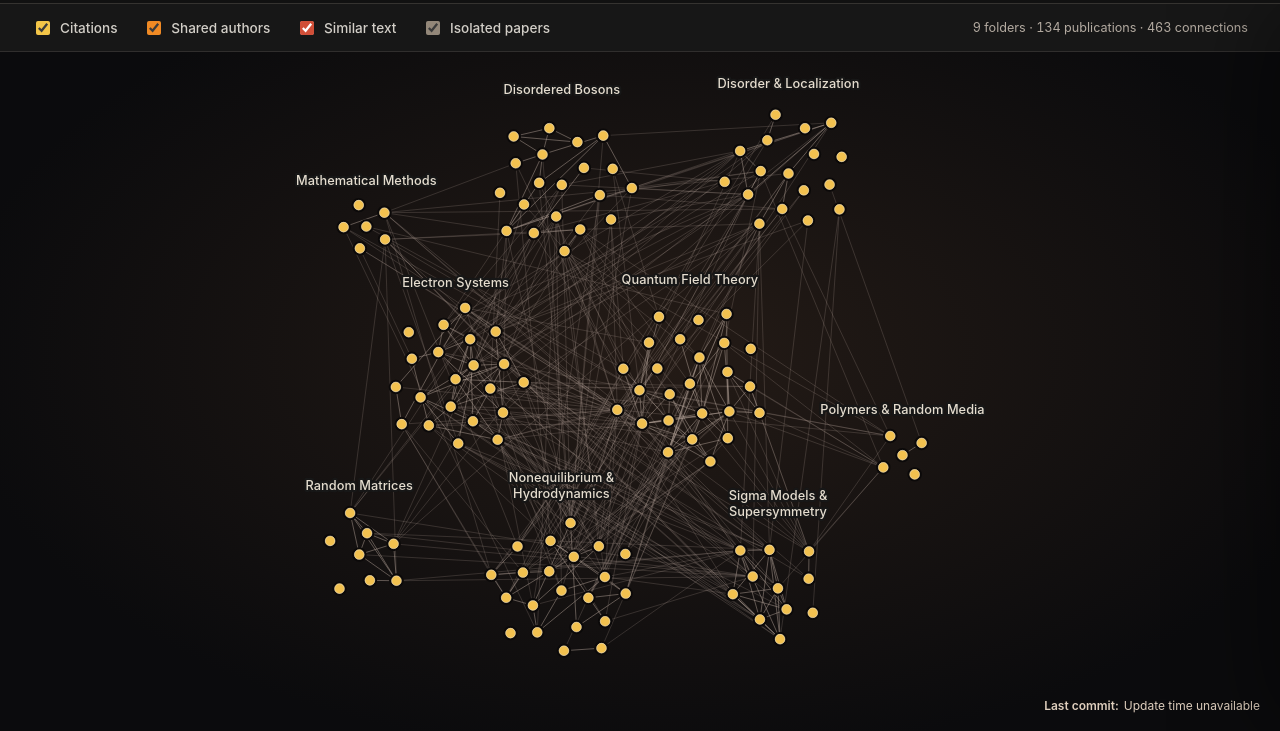
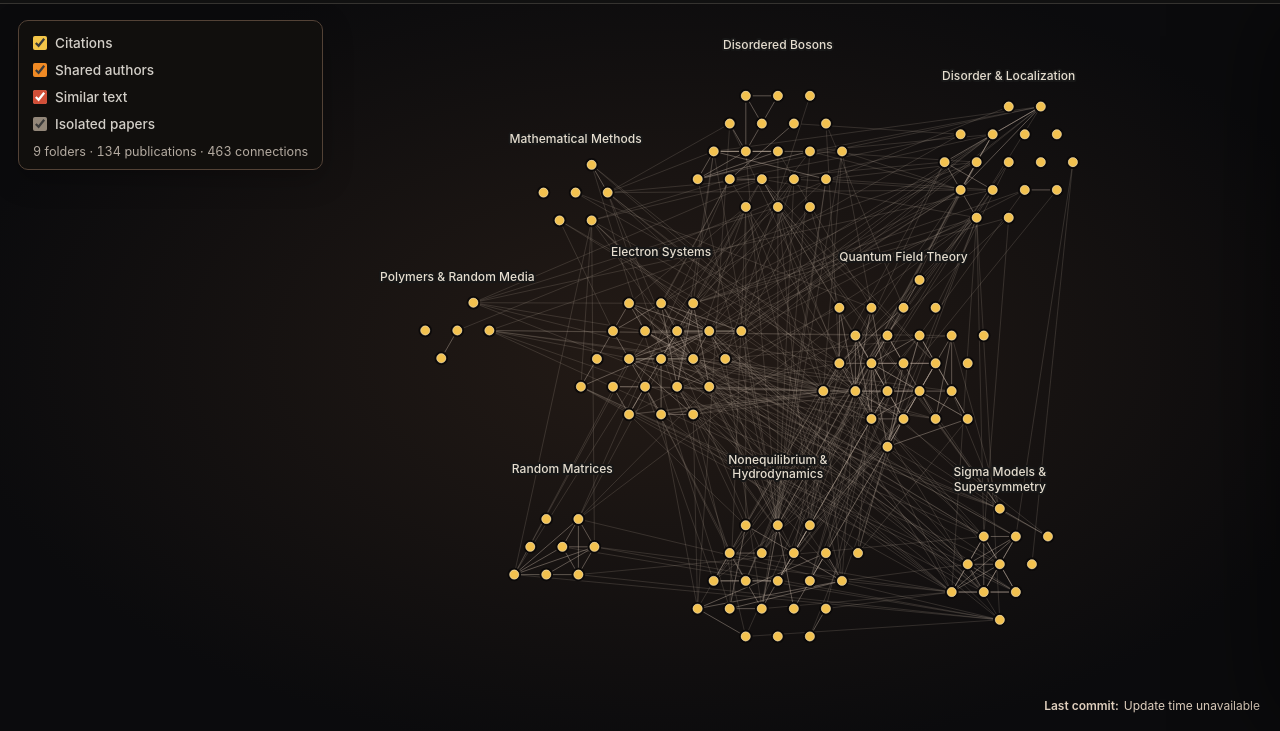
Before and after one commit to olesyander/disorder, a plain HTML site: page index.html in a window 1280 px wide. Shown: the part 69-800 px from the top of the page. Drawn offline with nearby package versions, Linux system fonts and the light colour scheme; no server answers.

Commit message:
style changed

```diff
--- a/knowledge.js
+++ b/knowledge.js
@@ -72,25 +72,41 @@
       if (a !== b) { a.externalLinks++; b.externalLinks++; }
     }
 
-    const spacing = 32, gap = 20;
-    const goldenAngle = Math.PI * (3 - Math.sqrt(5));
-    const footprints = groups.map((folder, index) => {
-      const count = folder.members.length;
-      const phase = index * goldenAngle - Math.PI / 2;
-      let angularStep = goldenAngle;
-      if (count <= 3) angularStep = 2 * Math.PI / count;
-      else if (count <= 7) angularStep = 2 * Math.PI / (count - 1);
+    const spacing = 48, gap = 20;
+    function diskSlots(count) {
+      const rowHeight = spacing * Math.sqrt(3) / 2;
+      if (count === 1) return [{x: 0, y: 0}];
+      if (count === 2) return [{x: -spacing / 2, y: 0}, {x: spacing / 2, y: 0}];
+      if (count === 3) return [
+        {x: 0, y: -2 * rowHeight / 3},
+        {x: -spacing / 2, y: rowHeight / 3}, {x: spacing / 2, y: rowHeight / 3}
+      ];
 
-      // A square-root radius allots equal area per paper on the sunflower spiral.
-      folder.radius = 0;
+      // On a triangular lattice the squared distance in units of spacing is an integer.
+      const limit = Math.ceil(Math.sqrt(count)), sites = [];
+      for (let row = -limit; row <= limit; row++) {
+        for (let col = -limit; col <= limit; col++) {
+          sites.push({x: spacing * (col + row / 2), y: rowHeight * row,
+            distance2: col * col + col * row + row * row});
+        }
+      }
+      sites.sort((a, b) => a.distance2 - b.distance2);
+      const cutoff = sites[count - 1].distance2;
+      const slots = sites.filter(p => p.distance2 < cutoff);
+      // Distribute any remaining papers around the rim, starting from the left.
+      const rim = sites.filter(p => p.distance2 === cutoff)
+        .sort((a, b) => Math.atan2(-a.y, a.x) - Math.atan2(-b.y, b.x));
+      const remaining = count - slots.length;
+      for (let i = 0; i < remaining; i++) slots.push(rim[Math.floor(i * rim.length / remaining)]);
+      return slots;
+    }
+
+    const footprints = groups.map(folder => {
+      const slots = diskSlots(folder.members.length);
+      folder.radius = d3.max(slots, p => Math.hypot(p.x, p.y));
       folder.members.forEach((paper, i) => {
-        let radius = 0;
-        if (count === 2 || count === 3) radius = spacing / (2 * Math.sin(Math.PI / count));
-        else if (i > 0) radius = count <= 7 ? spacing : spacing * Math.sqrt((i + 1) / 2);
-        const angle = phase + i * angularStep;
-        paper.x = radius * Math.cos(angle);
-        paper.y = radius * Math.sin(angle);
-        folder.radius = Math.max(folder.radius, radius);
+        paper.x = slots[i].x;
+        paper.y = slots[i].y;
       });
 
       folder.label = labelLines(folder.name);
@@ -173,7 +189,9 @@
     const edges=[];
     for(const group of pairs){
       const first=group.find(e=>allowed.has(e.type));
-      if(first) edges.push(first);
+      if(!first) continue;
+      const mutual=first.type==='citation' && group.some(e=>e.type==='citation' && e.source===first.target);
+      edges.push(mutual ? {...first, mutual:true} : first);
     }
     return edges;
   }
@@ -338,11 +356,16 @@
   function dims(){
     const rect=canvas.getBoundingClientRect();
     const padding=Math.min(20,Math.min(rect.width,rect.height)*.04);
-    const filtersBottom=canvas.querySelector('.knowledge-controls').getBoundingClientRect().bottom;
+    const controls=canvas.querySelector('.knowledge-controls').getBoundingClientRect();
     const footerTop=$('release').getBoundingClientRect().top;
-    const top=Math.max(padding,filtersBottom-rect.top+padding/2);
+    const top=Math.max(padding,controls.bottom-rect.top+padding/2);
     const bottom=Math.min(rect.height-padding,footerTop-rect.top-padding/2);
-    return {x:padding,y:top,w:Math.max(1,rect.width-2*padding),h:Math.max(1,bottom-top)};
+    const below={x:padding,y:top,w:Math.max(1,rect.width-2*padding),h:Math.max(1,bottom-top)};
+    const left=controls.right-rect.left+padding;
+    const beside={x:left,y:padding,w:rect.width-left-padding,h:bottom-padding};
+    const bounds=folderLayout?.bounds;
+    if(bounds && Math.min(beside.w/bounds.w,beside.h/bounds.h)>Math.min(below.w/bounds.w,below.h/bounds.h)) return beside;
+    return below;
   }
 
   function fitMap() {
@@ -423,7 +446,7 @@
     if(pinnedId!=null && !coords.has(pinnedId)) $('close').click();
     if(!nodes.length) return;
     function renderPositions(){
-      lines.each(function(edge){
+      edgeLayer.selectAll('line').each(function(edge){
         const a=coords.get(edge.source),b=coords.get(edge.target);
         const dx=b.x-a.x,dy=b.y-a.y,length=Math.hypot(dx,dy);
         const inset=Math.min(.5,(paperRadius+2)/(length || 1));
@@ -435,10 +458,12 @@
 
     const sameFolder=e=>folderLayout.owner.get(e.source)===folderLayout.owner.get(e.target);
     const edgeOpacity=e=>sameFolder(e) ? .50 : .29;
-    const lines=edgeLayer.selectAll('line').data(activeEdges).join('line')
+    const lines=edgeLayer.selectAll('line.knowledge-link').data(activeEdges).join('line')
       .attr('class',d=>'knowledge-link relation-'+d.type)
       .attr('stroke-width',d=>sameFolder(d)?1.35:1.05)
       .attr('stroke-opacity',edgeOpacity);
+    const mutualLines=edgeLayer.selectAll('line.mutual-citation').data(activeEdges.filter(e=>e.mutual)).join('line')
+      .attr('class','mutual-citation').attr('display','none');
     const group=nodeLayer.selectAll('g').data(nodes,d=>d.id).join('g')
       .attr('class','knowledge-node')
       .attr('tabindex',0).attr('role','button')
@@ -456,25 +481,40 @@
       labels.classed('is-current',g=>id!=null && folderLayout.owner.get(id)===g);
       group.attr('opacity',n=>!neighbors || n.id===id || neighbors.has(n.id)?1:.32)
         .classed('is-selected',n=>n.id===id).attr('aria-pressed',n=>String(n.id===id));
-      lines.attr('stroke-opacity',e=>!neighbors?edgeOpacity(e):e.source===id || e.target===id?1:.09)
-        .classed('is-incident',e=>e.source===id || e.target===id);
-      if(neighbors) lines.filter(e=>e.source===id || e.target===id).raise();
+      const touches=e=>e.source===id || e.target===id;
+      lines.attr('stroke-opacity',e=>!neighbors?edgeOpacity(e):touches(e)?1:.09)
+        .classed('is-incident',touches)
+        .classed('is-outgoing',e=>e.type==='citation' && e.source===id && !e.mutual);
+      if(neighbors) lines.filter(touches).raise();
+      mutualLines.attr('display',e=>touches(e)?null:'none').filter(touches).raise();
     };
     group.filter(paper=>{
       const folder=folderLayout.owner.get(paper.id);
       return Math.hypot(paper.x-folder.x,paper.y-folder.y)>1;
     }).call(d3.drag()
       .clickDistance(3)
-      .on('drag',(event,paper)=>{
-        const folder=folderLayout.owner.get(paper.id), dx=event.x-folder.x, dy=event.y-folder.y;
-        if(Math.hypot(dx,dy)<1) return;
-        const turn=Math.atan2(dy,dx)-Math.atan2(paper.y-folder.y,paper.x-folder.x);
-        const cos=Math.cos(turn),sin=Math.sin(turn);
-        for(const member of folder.members){
-          const x=member.x-folder.x,y=member.y-folder.y;
-          member.x=folder.x+x*cos-y*sin;member.y=folder.y+x*sin+y*cos;
+      .on('start',(event,paper)=>{
+        const folder=folderLayout.owner.get(paper.id);
+        const startAngle=Math.atan2(paper.y-folder.y,paper.x-folder.x);
+        const offsets=folder.members.map(p=>({paper:p,x:p.x-folder.x,y:p.y-folder.y}));
+        let turn=0;
+        function rotate(angle){
+          const cos=Math.cos(angle),sin=Math.sin(angle);
+          for(const {paper,x,y} of offsets){
+            paper.x=folder.x+x*cos-y*sin; paper.y=folder.y+x*sin+y*cos;
+          }
+          renderPositions();
         }
-        renderPositions();
+        event.on('drag',e=>{
+          const dx=e.x-folder.x,dy=e.y-folder.y;
+          if(Math.hypot(dx,dy)<1) return;
+          turn=Math.atan2(dy,dx)-startAngle;
+          rotate(turn);
+        }).on('end',()=>{
+          // A sixth of a turn puts staggered rows back on horizontal lines.
+          const step=Math.PI/3;
+          if(turn) rotate(Math.round(turn/step)*step);
+        });
       }));
     renderPositions();repaint(pinnedId);
     if(cardId!=null) listConnections();
--- a/style.css
+++ b/style.css
@@ -92,6 +92,7 @@
   /* 6. Knowledge Graph — рёбра и галочки */
   --relation-citation: #f3c548;
   /* цитирования — золото */
+  --citation-outgoing: #fffccc;
   --relation-author: #f08a24;
   /* общие авторы — оранжевый */
   --relation-similar: #d14f38;
@@ -183,7 +184,13 @@ button {
 
 .brand span {
   font-weight: 390;
-  color: var(--brand-muted);
+  font-family: inherit;
+  font-style: normal;
+  display: inline-block;
+  transform: skewX(-6deg);
+  transform-origin: center 75%;
+  letter-spacing: -.035em;
+  color: #c5b59e;
 }
 
 .view-tabs {
@@ -514,8 +521,9 @@ button {
 
 .knowledge-filters {
   display: flex;
-  flex-wrap: wrap;
-  gap: 12px 22px;
+  flex-direction: column;
+  align-items: flex-start;
+  gap: 3px;
 }
 
 .knowledge-filters .kg-option {
@@ -567,10 +575,22 @@ button {
   stroke: var(--map-line);
   stroke-linecap: round;
   transition: stroke-opacity .15s;
+  pointer-events: none;
 }
 
 .knowledge-link.is-incident.relation-citation {
   stroke: var(--relation-citation);
+}
+
+.knowledge-link.is-incident.is-outgoing,
+.mutual-citation {
+  stroke: var(--citation-outgoing);
+}
+
+.mutual-citation {
+  stroke-width: 2.9;
+  stroke-dasharray: 6 5;
+  pointer-events: none;
 }
 
 .knowledge-link.is-incident.relation-author {
@@ -911,14 +931,6 @@ button {
     padding: 9px;
   }
 
-  .knowledge-filters {
-    gap: 6px 10px;
-  }
-
-  .knowledge-filters label {
-    font-size: 10px;
-  }
-
   .release {
     right: 6px;
     bottom: 6px;
@@ -983,6 +995,7 @@ button {
   font-weight: 600;
 }
 .connection-group { margin: 0 0 10px; --accent: var(--relation-citation); }
+.connection-group.group-out { --accent: var(--citation-outgoing); }
 .connection-group.group-author { --accent: var(--relation-author); }
 .connection-group.group-similar { --accent: var(--relation-similar); }
 .connection-group > summary {
@@ -1061,7 +1074,6 @@ button {
   padding-inline: clamp(16px, 2.5vw, 40px);
 }
 .brand { letter-spacing: -.055em; font-weight: 620; font-size: 24px; }
-.brand span { font-family: Georgia, 'Times New Roman', serif; font-style: italic; font-weight: 400; color: #c5b59e; letter-spacing: -.055em; }
 .view-picker { position: relative; border-left: 1px solid #423e38; padding-left: 23px; }
 .view-picker select {
   appearance: none; -webkit-appearance: none; cursor: pointer;
@@ -1080,15 +1092,14 @@ button {
 .search-results { left: auto; width: max(100%, min(380px, 92vw)); min-width: 0; }
 .search-result-title { font-size: .90rem; }.search-result-meta { font-size: .77rem; }
 .knowledge-controls {
-  flex-direction: row; align-items:center; justify-content:space-between;
-  inset: 0 0 auto; width:100%; max-width:none; padding: 12px clamp(16px,2.5vw,40px);
-  border: 0; border-radius:0; border-bottom:1px solid #302e2d; box-shadow:none;
-  background: #171717; gap: 9px 22px; min-height: 48px;
+  width: max-content;
+  max-width: min(28rem, calc(100% - 36px));
+  padding: 10px 14px;
+  gap: 8px;
 }
-.knowledge-filters { gap:8px clamp(14px,2vw,30px); }
-.knowledge-filters .kg-option { color:#d2cec7; font-size:.85rem; font-weight:450; gap:7px; }
-.knowledge-filters .kg-option input[type="checkbox"] { width:14px; height:14px; accent-color:var(--relation-color); }
-.knowledge-status { color:#b3aaa0; font-size:.79rem; font-variant-numeric:tabular-nums; white-space:nowrap; }
+.knowledge-filters .kg-option { color:#d2cec7; font-size:.85rem; font-weight:450; gap:8px; min-height:24px; }
+.knowledge-filters .kg-option input[type="checkbox"] { width:14px; height:14px; margin:0; }
+.knowledge-status { color:#b3aaa0; font-size:.79rem; font-variant-numeric:tabular-nums; }
 .folder-label {
   font: 500 18px/1.2 -apple-system,BlinkMacSystemFont,'Segoe UI',sans-serif;
   fill:var(--map-label); letter-spacing:.06px; paint-order:stroke;
@@ -1103,13 +1114,10 @@ button {
   .view-picker { grid-row:1;grid-column:2; border:0;padding:0; }
   .view-picker select { height:33px; min-width:100px; }
   .search-wrap { max-width:none; width:100%; }
-  .knowledge-controls { align-items:flex-start;flex-direction:column;gap:7px;padding-block:10px; }
-  .knowledge-filters { gap:7px 14px; }
 }
 @media(max-width:560px){
-  .knowledge-filters { display:grid; grid-template-columns:auto auto; gap:6px 20px; }
   .knowledge-filters .kg-option { font-size:.78rem; }
-  .knowledge-controls { padding:10px 16px; }
+  .knowledge-controls { left:8px; top:8px; max-width:calc(100% - 16px); padding:8px 12px; }
   .knowledge-status { font-size:.75rem; }
 }
 @media(prefers-reduced-motion:reduce){*,*::before,*::after{transition-duration:0s!important;}}
```
Also changed, not shown: index.html (+2 -2 lines).
